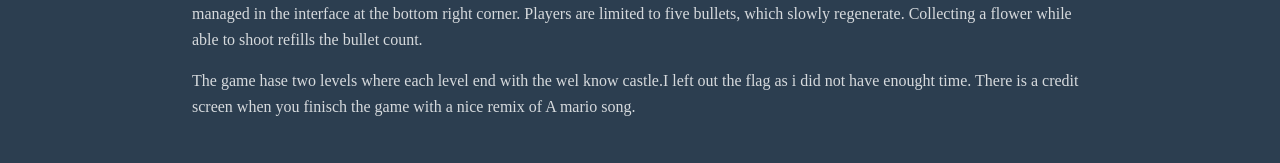
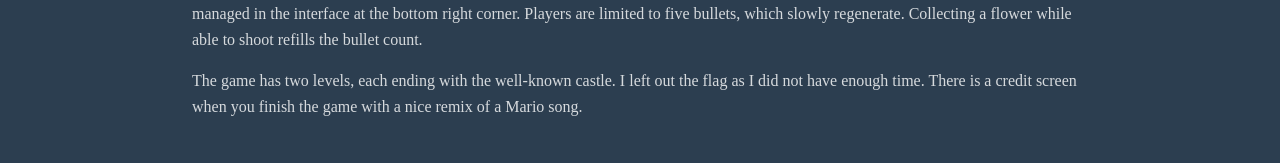
Before and after one commit to VanMeerbeeckBenny/Portfolio, a Vue app: page /MarioInspiredGame in a window 1280 px wide. Shown: the part 321-484 px from the top of the page. Built offline with nearby package versions, Linux system fonts and the light colour scheme.

Commit message:
Correct typos

```diff
--- a/src/views/projects/PygameView.vue
+++ b/src/views/projects/PygameView.vue
@@ -17,8 +17,7 @@ const githubLink = "https://github.com/VanMeerbeeckBenny/Mario-inspired-game"
 
             <p>One distinctive aspect is Mario's use of cannon bullets instead of the traditional fireball. These bullets move linearly and are visibly managed in the interface at the bottom right corner. Players are limited to five bullets, which slowly regenerate. Collecting a flower while able to shoot refills the bullet count.</p>
 
-            <p>The game hase two levels where each level end with the wel know castle.I left out the flag as i did not have enought time.
-                There is a credit screen when you finisch the game with a nice remix of A mario song.
+            <p>The game has two levels, each ending with the well-known castle. I left out the flag as I did not have enough time. There is a credit screen when you finish the game with a nice remix of a Mario song.
             </p>
         </section>
         <br >
```
